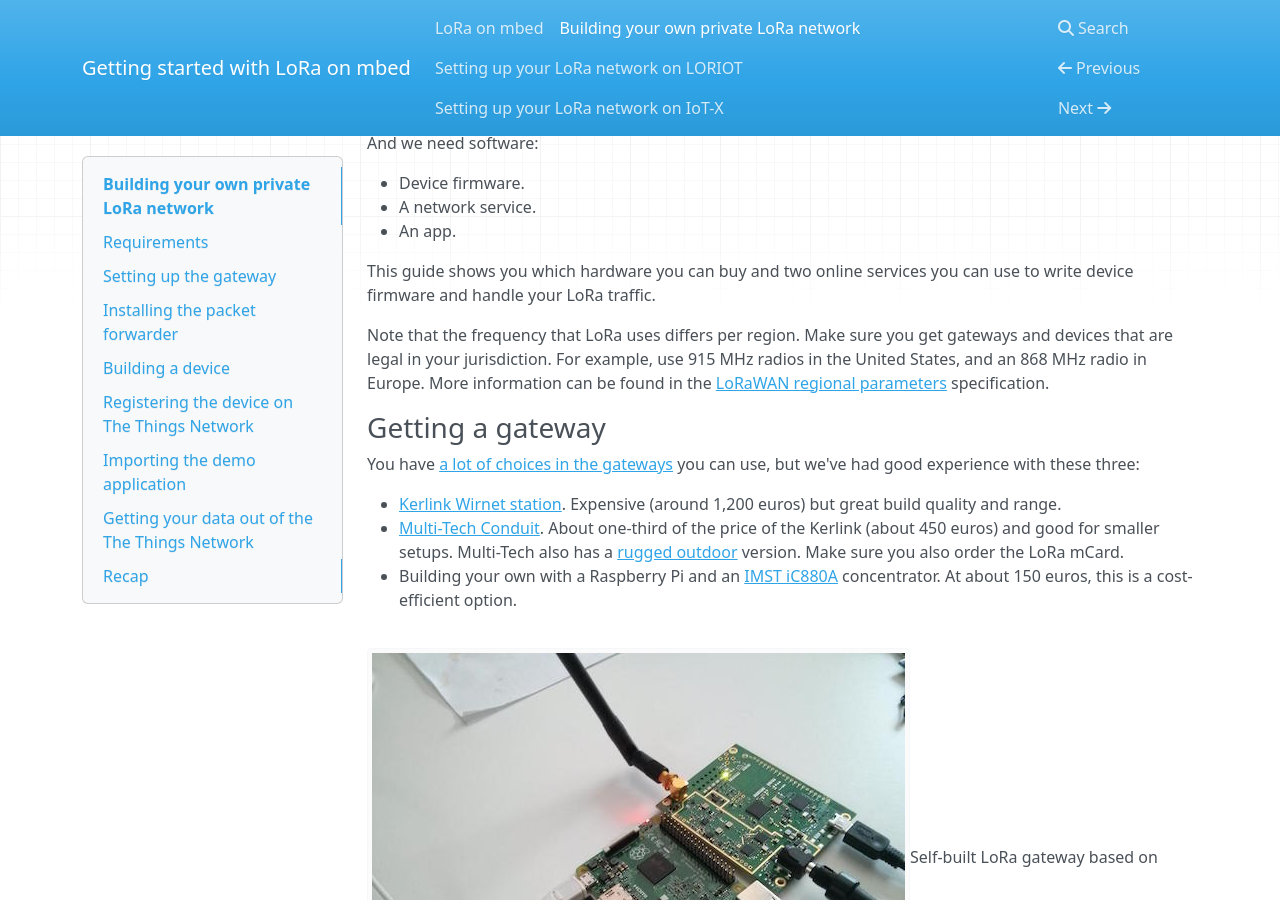
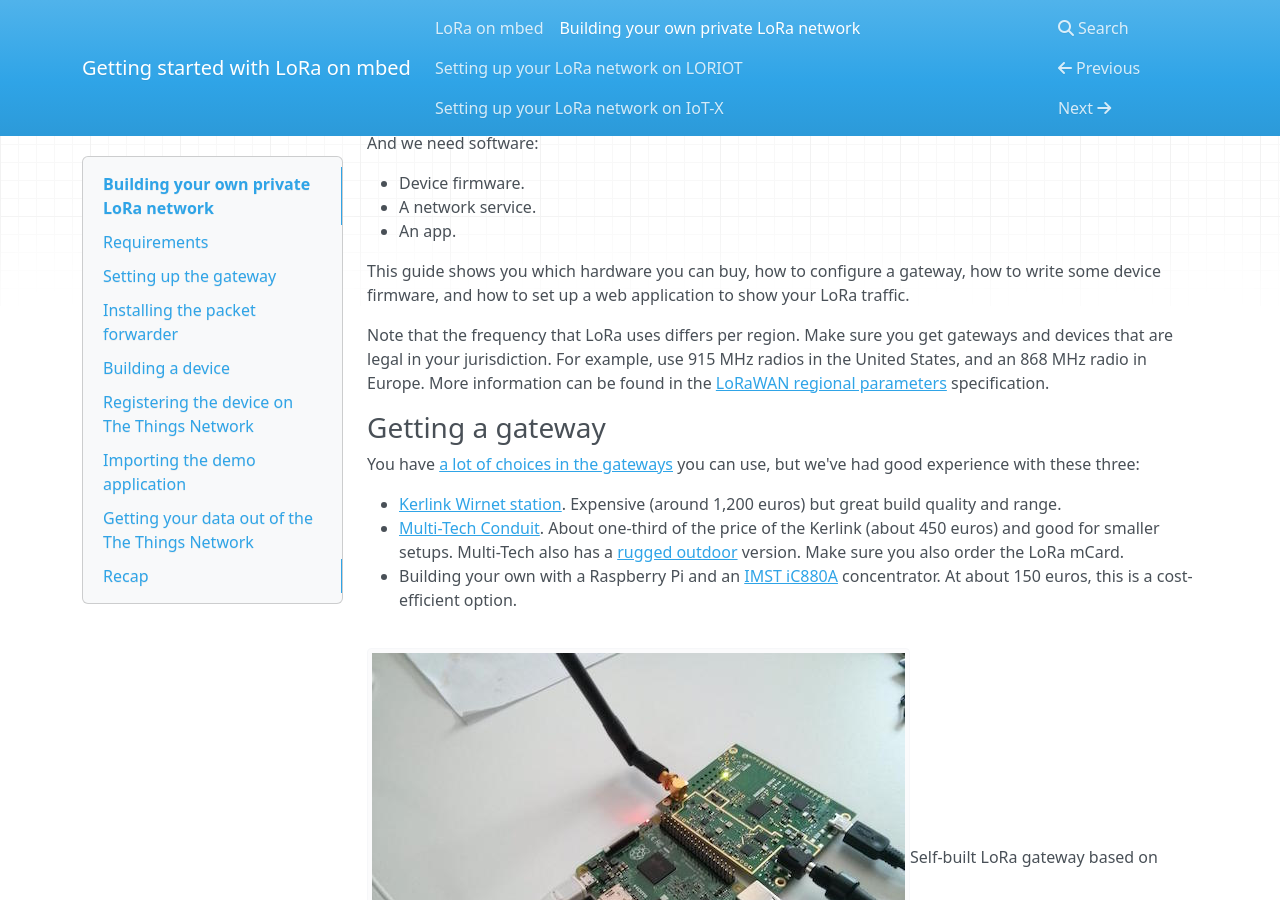
Before and after one commit to ARMmbed/lora-docs, an MkDocs documentation site: the page built from docs/intro-to-lora.md, in a window 1280 px wide and 900 px high, scrolled down 1191 px. Built offline with MkDocs 1.6.1, drawn with Linux system fonts in a browser that asks for light colours; nearby versions of some CDN libraries; old or Windows-style settings are respelled for this version of MkDocs.

Commit message:
Update 'this guide shows you'

```diff
--- a/docs/intro-to-lora.md
+++ b/docs/intro-to-lora.md
@@ -27,7 +27,7 @@ And we need software:
 * A network service.
 * An app.
 
-This guide shows you which hardware you can buy and two online services you can use to write device firmware and handle your LoRa traffic.
+This guide shows you which hardware you can buy, how to configure a gateway, how to write some device firmware, and how to set up a web application to show your LoRa traffic.
 
 Note that the frequency that LoRa uses differs per region. Make sure you get gateways and devices that are legal in your jurisdiction. For example, use 915 MHz radios in the United States, and an 868 MHz radio in Europe. More information can be found in the [LoRaWAN regional parameters](http://net868.ru/assets/pdf/LoRaWAN-Regional-Parameters-v1.1rA.PDF) specification.
 
```
